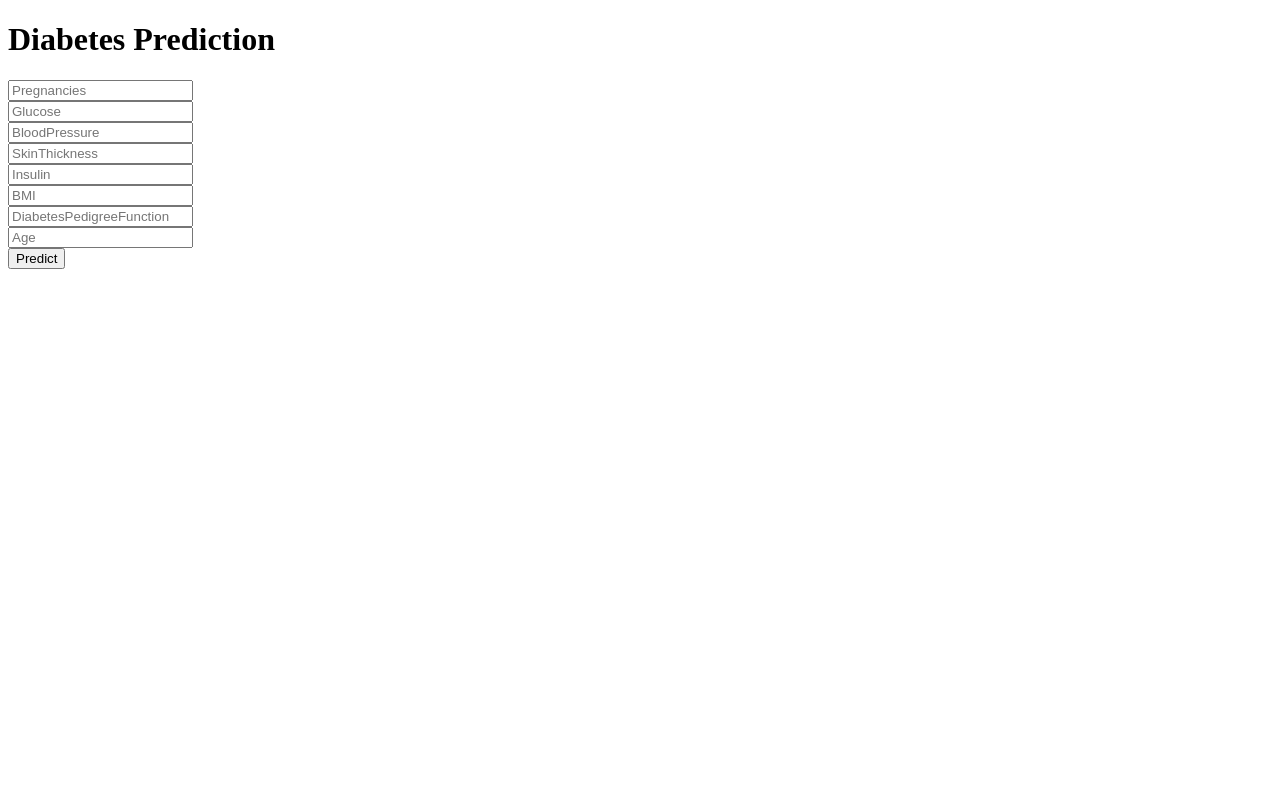
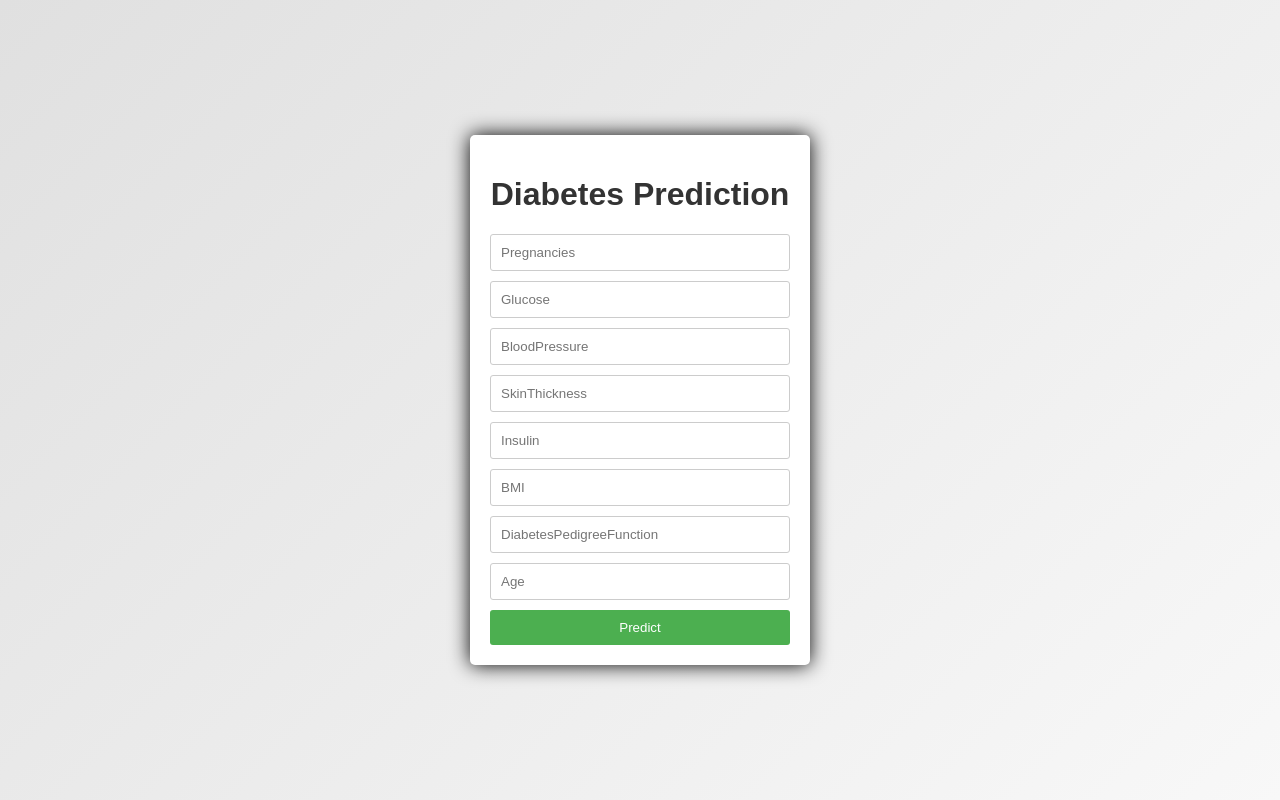
Before and after one commit to Amanrai2004/Amanrai2Diabetes-Deployment-With-BeanStalk-main, a Flask app: page /predictdata in a window 1280 px wide. Run offline with Flask 3, Linux system fonts and the light colour scheme; parts of the project's set-up code (start-up, migrations or seed data) failed here and were passed over.

Commit message:
Update home.html

```diff
--- a/templates/home.html
+++ b/templates/home.html
@@ -1,9 +1,60 @@
 <!DOCTYPE html>
-<html >
+<html>
 <head>
   <meta charset="UTF-8">
   <title>ML API</title>
+  <style>
+    body {
+      font-family: Arial, sans-serif;
+      background: linear-gradient(135deg, #e0e0e0, #f8f8f8);
+      display: flex;
+      justify-content: center;
+      align-items: center;
+      height: 100vh;
+      margin: 0;
+    }
 
+    .login {
+      width: 300px;
+      background: #fff;
+      padding: 20px;
+      border-radius: 5px;
+      box-shadow: 0px 0px 20px 0px #000000;
+      transition: all 0.3s ease;
+    }
+
+    .login:hover {
+      transform: scale(1.05);
+    }
+
+    .login h1 {
+      text-align: center;
+      color: #333;
+    }
+
+    .login input[type="text"] {
+      width: 100%;
+      padding: 10px;
+      margin-bottom: 10px;
+      border: 1px solid #ccc;
+      border-radius: 3px;
+      box-sizing: border-box;
+    }
+
+    .login button[type="submit"] {
+      width: 100%;
+      padding: 10px;
+      border: none;
+      background-color: #4CAF50;
+      color: white;
+      border-radius: 3px;
+      cursor: pointer;
+    }
+
+    .login button[type="submit"]:hover {
+      background-color: #45a049;
+    }
+  </style>
 </head>
 
 <body>
@@ -20,15 +71,10 @@
       <input type="text" name="Age" placeholder="Age" required="required" /><br>
 
 
-        <button type="submit" class="btn btn-primary btn-block btn-large">Predict</button>
+      <button type="submit">Predict</button>
     </form>
-<body>
+  </div>
 
-   <br>
-   <br>
-
-
- </div>
   {{result}}
 
 </body>
```
Lines whose indentation alone changed are shown as unchanged.
